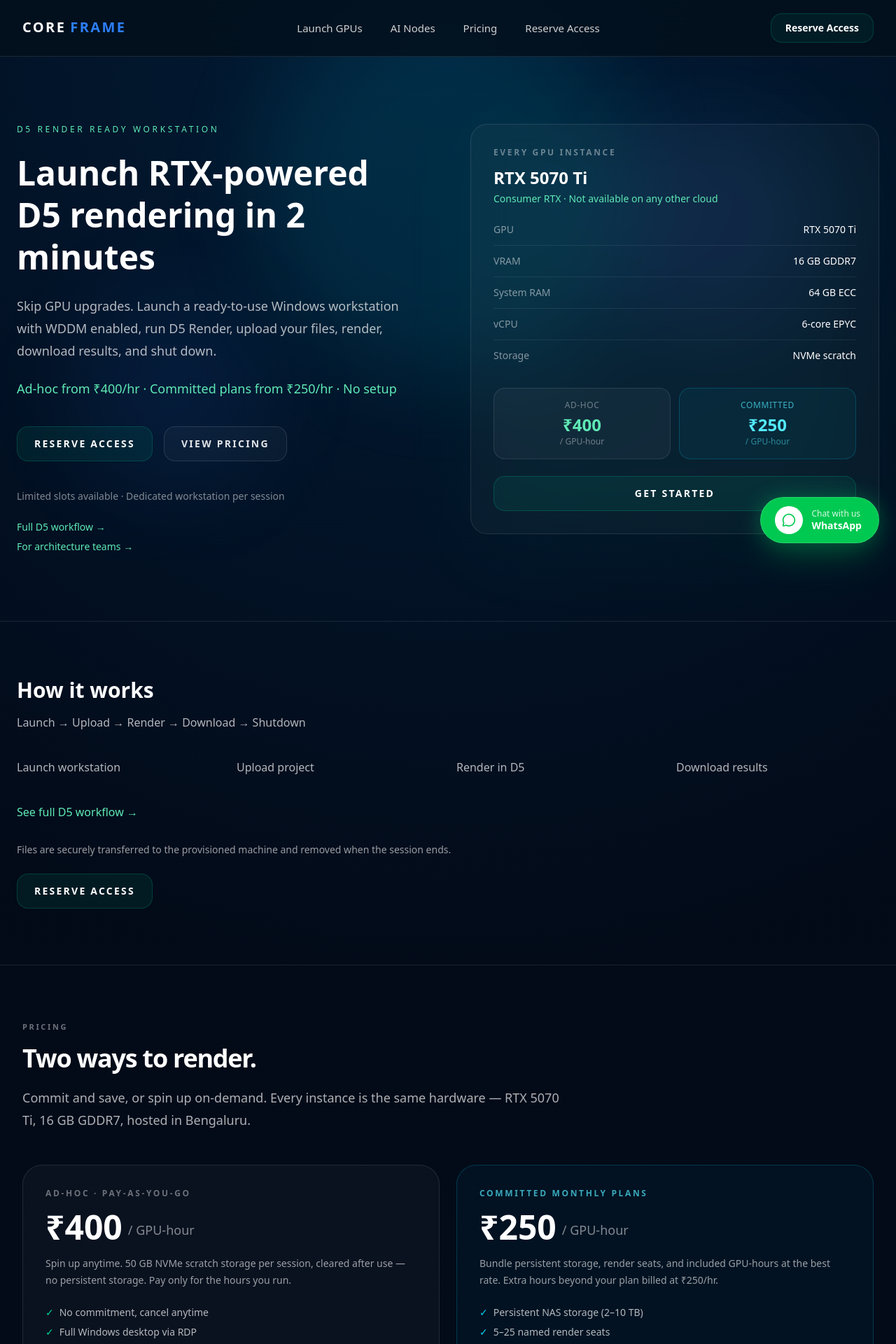
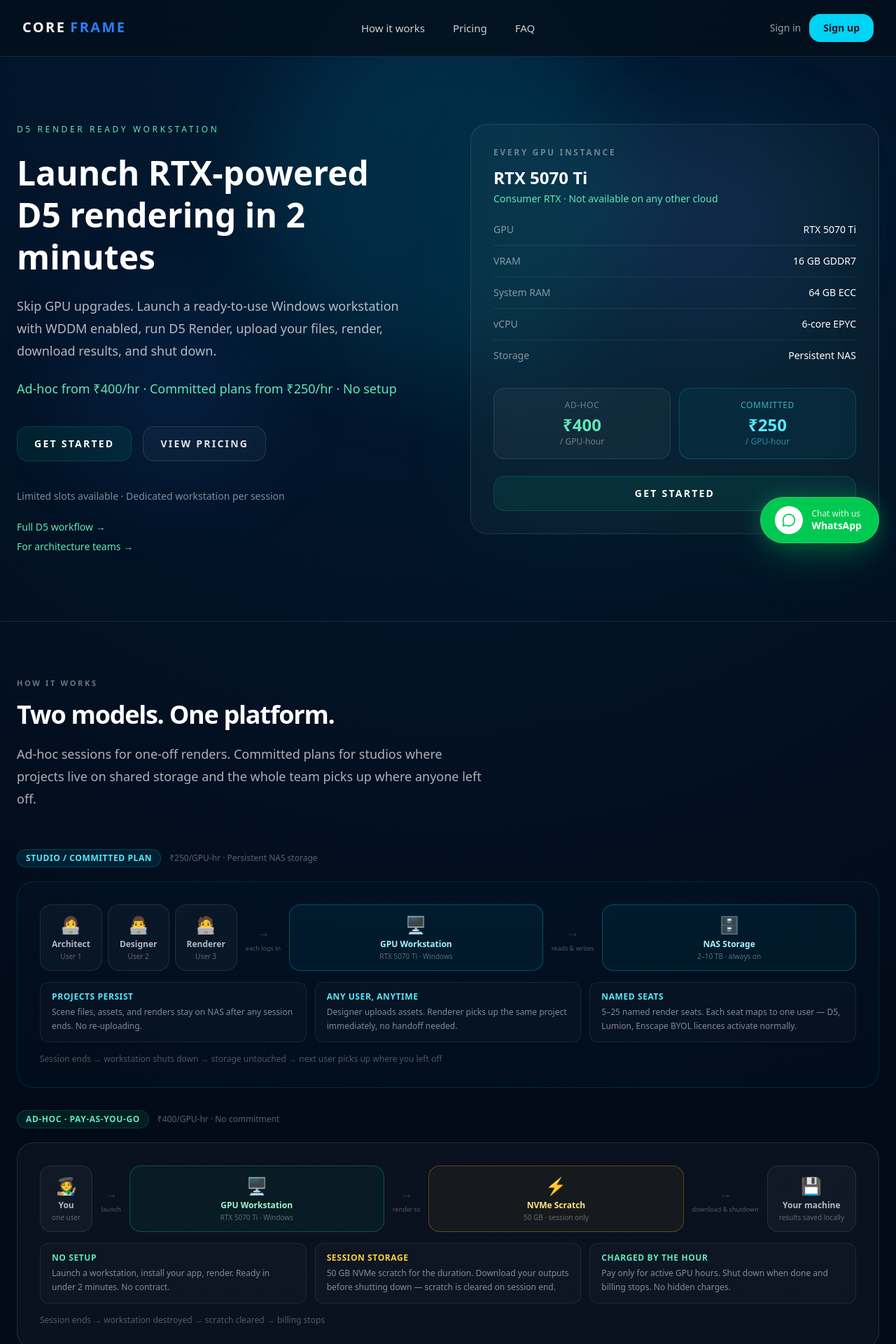
Before and after one commit to coreframecloud/coreframecloudwebsite, a Next.js app: page / in a window 1280 px wide. Shown: the top 1920 px of the page at 70% size. Built offline with nearby package versions, Linux system fonts and the light colour scheme.

Commit message:
fix: correct file transfer, hourly billing, tiered overage pricing trap

```diff
--- a/app/d5-render/page.tsx
+++ b/app/d5-render/page.tsx
@@ -22,7 +22,7 @@ const steps = [
   { n: "03", title: "Install D5 & activate your licence", body: "D5 Render is BYOL. Install it, sign in to your named-user account, and your licence activates instantly." },
   { n: "04", title: "Transfer your project", body: "Upload your scene files over the encrypted connection. Large project files transfer fast over our 1 Gbps dedicated link." },
   { n: "05", title: "Render", body: "Run D5 Render at full RTX 5070 Ti speed — GPU ray tracing, DLSS, and real-time path tracing all work. Render times typically drop 3–5× vs a mid-range local GPU." },
-  { n: "06", title: "Download & shut down", body: "Download your outputs and end the session. Billing stops to the minute. Scratch storage is cleared automatically." },
+  { n: "06", title: "Download & shut down", body: "Download your outputs and end the session. You are charged for the full hour. Scratch storage is cleared automatically." },
 ];
 
 const specs = [
@@ -62,7 +62,7 @@ export default function D5RenderPage() {
         name: "How much does a D5 Render cloud session cost?",
         acceptedAnswer: {
           "@type": "Answer",
-          text: "Ad-hoc sessions are ₹400/GPU-hour, billed to the minute. Committed monthly plans start at ₹24,000/month and bring the rate down to ₹250/GPU-hour.",
+          text: "Ad-hoc sessions are ₹400/GPU-hour, charged per full hour. Committed monthly plans start at ₹24,000/month with lower per-hour overage rates depending on the tier.",
         },
       },
     ],
@@ -87,7 +87,7 @@ export default function D5RenderPage() {
         <p className="mt-5 max-w-2xl text-base leading-8 text-slate-300">
           Skip the GPU upgrade cycle. Launch an RTX 5070 Ti Windows workstation in under 2 minutes,
           render your D5 scene at full speed, and shut down when you're done.
-          Billing stops to the minute. Data stays in India.
+          Charged per full hour. Data stays in India.
         </p>
 
         <div className="mt-6 flex flex-wrap gap-4 text-sm">
--- a/app/enscape-cloud-gpu/page.tsx
+++ b/app/enscape-cloud-gpu/page.tsx
@@ -97,7 +97,7 @@ export default function EnscapePage() {
           {[
             { title: "RTX ray tracing", body: "Enscape's ray-traced reflections, shadows, and GI run natively on the RTX 5070 Ti's dedicated RT cores — the same cores powering local RTX machines." },
             { title: "Works with your host app", body: "Install Revit, SketchUp, Rhino, or ArchiCAD on the same workstation. Enscape plugs in exactly as it does locally." },
-            { title: "No GPU upgrade needed", body: "Instead of buying a ₹60,000+ GPU to run Enscape smoothly, spin up a workstation for ₹400/hr and pay only when you need it." },
+            { title: "Skip the CapEx entirely", body: "A high-end RTX workstation with server-grade RAM, managed OS, and a dedicated connection costs lakhs to buy and maintain. With Coreframe you get the same hardware as a fully managed service — no procurement, no IT overhead, no upgrades." },
           ].map((c) => (
             <div key={c.title} className="rounded-[20px] border border-white/8 bg-white/[0.02] p-6">
               <h3 className="font-semibold text-white">{c.title}</h3>
--- a/app/enterprise/page.tsx
+++ b/app/enterprise/page.tsx
@@ -25,6 +25,8 @@ const plans = [
     storage: "2 TB",
     seats: "5",
     includedHours: "40",
+    extraRate: "₹350",
+    extraNote: "Best for occasional renders",
     highlight: false,
   },
   {
@@ -34,6 +36,8 @@ const plans = [
     storage: "5 TB",
     seats: "12",
     includedHours: "120",
+    extraRate: "₹250",
+    extraNote: "Best value per GPU-hour",
     highlight: true,
   },
   {
@@ -43,6 +47,8 @@ const plans = [
     storage: "10 TB",
     seats: "25",
     includedHours: "300",
+    extraRate: "₹200",
+    extraNote: "Volume discount",
     highlight: false,
   },
 ];
@@ -69,8 +75,10 @@ export default function EnterprisePage() {
           </h1>
           <p className="mt-5 max-w-xl text-base leading-8 text-slate-300">
             Lock in a monthly plan and get persistent project storage, named render seats,
-            and the best GPU-hour rate available — <span className="text-white font-medium">₹250/hr</span> vs ₹400/hr ad-hoc.
-            Extra hours beyond your included allocation are billed at ₹250/hr.
+            and a significantly better GPU-hour rate than ad-hoc ₹400/hr.
+            Extra-hour rates drop as you move up — from ₹350/hr on Studio down to{" "}
+            <span className="text-white font-medium">₹200/hr on Big Firm</span>.
+            Most studios find Medium Firm is where the value concentrates.
           </p>
         </div>
 
@@ -108,20 +116,25 @@ export default function EnterprisePage() {
                 <span className="text-4xl font-bold text-white">{plan.price}</span>
                 <span className="mb-1 text-sm text-white/40">/ month</span>
               </div>
-              <div className="mt-1 text-xs text-white/40">+ ₹250 / GPU-hour beyond included · Excl. GST</div>
+              <div className="mt-1 flex items-center gap-2">
+                <span className="text-xs text-white/40">+ {plan.extraRate} / GPU-hr beyond included · Excl. GST</span>
+                <span className={`text-[10px] font-semibold rounded-full px-2 py-0.5 ${plan.highlight ? "bg-cyan-400/15 text-cyan-300" : "bg-white/8 text-white/40"}`}>
+                  {plan.extraNote}
+                </span>
+              </div>
 
               <div className="mt-7 space-y-3 border-t border-white/8 pt-6">
                 {[
                   { label: "Persistent storage", value: plan.storage },
                   { label: "Named render seats", value: plan.seats },
                   { label: "Included GPU-hrs / mo", value: plan.includedHours + " hrs" },
-                  { label: "Extra GPU-hours", value: "₹250 / hr" },
+                  { label: "Extra GPU-hours", value: `${plan.extraRate} / hr` },
                   { label: "GPU", value: "RTX 5070 Ti" },
                   { label: "Minimum term", value: "1 month" },
                 ].map(({ label, value }) => (
                   <div key={label} className="flex items-center justify-between text-sm">
                     <span className="text-white/50">{label}</span>
-                    <span className="font-medium text-white">{value}</span>
+                    <span className={`font-medium ${label === "Extra GPU-hours" && plan.highlight ? "text-cyan-300" : "text-white"}`}>{value}</span>
                   </div>
                 ))}
               </div>
--- a/app/lumion-cloud-gpu/page.tsx
+++ b/app/lumion-cloud-gpu/page.tsx
@@ -52,7 +52,7 @@ export default function LumionPage() {
         name: "How much does Lumion cloud GPU cost in India?",
         acceptedAnswer: {
           "@type": "Answer",
-          text: "Ad-hoc sessions are ₹400/GPU-hour, billed to the minute. Committed monthly plans start at ₹24,000/month and bring the rate to ₹250/GPU-hour.",
+          text: "Ad-hoc sessions are ₹400/GPU-hour, charged per full hour. Committed monthly plans start at ₹24,000/month with lower per-hour overage rates by tier.",
         },
       },
     ],
--- a/components/home/hero-section.tsx
+++ b/components/home/hero-section.tsx
@@ -9,7 +9,7 @@ const gpuSpecs = [
   { label: "VRAM", value: "16 GB GDDR7" },
   { label: "System RAM", value: "64 GB ECC" },
   { label: "vCPU", value: "6-core EPYC" },
-  { label: "Storage", value: "NVMe scratch" },
+  { label: "Storage", value: "Persistent NAS" },
 ];
 
 export function HeroSection() {
@@ -36,17 +36,17 @@ export function HeroSection() {
             Ad-hoc from ₹400/hr · Committed plans from ₹250/hr · No setup
           </div>
 
-          <div className="mt-10 flex gap-4">
-            <InPageLink
-              targetId="reserve-access"
+          <div className="mt-10 flex flex-wrap gap-4">
+            <Link
+              href="/signup"
               className="cf-btn-primary"
               onClick={() => {
-                trackEvent("reserve_click", { location: "hero_primary" });
-                trackClarityEvent("reserve_click_hero");
+                trackEvent("signup_click", { location: "hero_primary" });
+                trackClarityEvent("signup_click_hero");
               }}
             >
-              Reserve Access
-            </InPageLink>
+              Get started
+            </Link>
 
             <InPageLink
               targetId="pricing"
@@ -56,7 +56,7 @@ export function HeroSection() {
                 trackClarityEvent("pricing_click_hero");
               }}
             >
-              View Pricing
+              View pricing
             </InPageLink>
           </div>
 
--- a/components/home/pricing-section.tsx
+++ b/components/home/pricing-section.tsx
@@ -28,24 +28,24 @@ export function PricingSection() {
               <span className="mb-1.5 text-lg text-white/50">/ GPU-hour</span>
             </div>
             <p className="mt-4 text-sm leading-6 text-white/60">
-              Spin up anytime. 50 GB NVMe scratch storage per session, cleared after use — no persistent storage. Pay only for the hours you run.
+              Spin up anytime, no contract. Charged per full hour. Best for one-off renders or trying the platform before committing.
             </p>
 
             <ul className="mt-6 space-y-2 text-sm text-white/70">
               <li className="flex gap-2"><span className="text-emerald-400">✓</span> No commitment, cancel anytime</li>
               <li className="flex gap-2"><span className="text-emerald-400">✓</span> Full Windows desktop via RDP</li>
               <li className="flex gap-2"><span className="text-emerald-400">✓</span> RTX 5070 Ti · 16 GB GDDR7</li>
-              <li className="flex gap-2"><span className="text-white/30">—</span> <span className="text-white/40">No persistent storage</span></li>
+              <li className="flex gap-2"><span className="text-white/30">—</span> <span className="text-white/40">Session scratch storage only — download outputs before shutting down</span></li>
             </ul>
 
             <div className="mt-8">
-              <InPageLink
-                targetId="reserve-access"
-                className="cf-btn-primary w-full text-center"
-                onClick={() => trackEvent("reserve_click", { location: "pricing_adhoc" })}
+              <Link
+                href="/signup"
+                className="cf-btn-primary w-full text-center block"
+                onClick={() => trackEvent("signup_click", { location: "pricing_adhoc" })}
               >
-                Get Started
-              </InPageLink>
+                Get started
+              </Link>
             </div>
           </div>
 
@@ -59,7 +59,7 @@ export function PricingSection() {
               <span className="mb-1.5 text-lg text-white/50">/ GPU-hour</span>
             </div>
             <p className="mt-4 text-sm leading-6 text-white/60">
-              Bundle persistent storage, render seats, and included GPU-hours at the best rate. Extra hours beyond your plan billed at ₹250/hr.
+              Bundle persistent storage, render seats, and included GPU-hours. Extra-hour rates drop as you move up — ₹350/hr on Studio, ₹250/hr on Medium Firm, ₹200/hr on Big Firm.
             </p>
 
             <ul className="mt-6 space-y-2 text-sm text-white/70">
--- a/components/home/site-header.tsx
+++ b/components/home/site-header.tsx
@@ -9,10 +9,9 @@ import { InPageLink } from "@/components/ui/in-page-link";
 import { trackEvent } from "@/lib/analytics";
 
 const navItems = [
-  { label: "Launch GPUs", targetId: "launch-gpus" },
-  { label: "AI Nodes", targetId: "ai-nodes" },
+  { label: "How it works", targetId: "how-it-works" },
   { label: "Pricing", targetId: "pricing" },
-  { label: "Reserve Access", targetId: "reserve-access" },
+  { label: "FAQ", targetId: "faq" },
 ];
 
 export function SiteHeader() {
@@ -60,18 +59,21 @@ export function SiteHeader() {
           ))}
         </nav>
 
-        <div className="hidden shrink-0 xl:flex">
-          <InPageLink
-            targetId="reserve-access"
-            className="inline-flex items-center justify-center rounded-2xl border border-emerald-400/20 bg-emerald-400/[0.06] px-5 py-2.5 text-sm font-semibold text-white transition hover:border-emerald-300/35 hover:bg-emerald-400/[0.1]"
-            onClick={() =>
-              trackEvent("reserve_click", {
-                location: "header_cta",
-              })
-            }
+        <div className="hidden shrink-0 items-center gap-3 xl:flex">
+          <Link
+            href="https://control.coreframecloud.com/customer/"
+            className="text-sm font-medium text-white/60 transition hover:text-white"
+            onClick={() => trackEvent("signin_click", { location: "header_cta" })}
           >
-            Reserve Access
-          </InPageLink>
+            Sign in
+          </Link>
+          <Link
+            href="/signup"
+            className="inline-flex items-center justify-center rounded-2xl bg-cyan-400 px-5 py-2.5 text-sm font-semibold text-slate-900 transition hover:bg-cyan-300"
+            onClick={() => trackEvent("signup_click", { location: "header_cta" })}
+          >
+            Sign up
+          </Link>
         </div>
 
         <button
@@ -113,18 +115,22 @@ export function SiteHeader() {
               </InPageLink>
             ))}
 
-            <InPageLink
-              targetId="reserve-access"
-              onClick={() => {
-                setOpen(false);
-                trackEvent("reserve_click", {
-                  location: "mobile_menu_cta",
-                });
-              }}
-              className="mt-3 inline-flex items-center justify-center rounded-xl border border-emerald-400/20 bg-emerald-400/[0.06] px-5 py-3 text-sm font-semibold text-white"
-            >
-              Reserve Access
-            </InPageLink>
+            <div className="mt-3 flex gap-3">
+              <Link
+                href="https://control.coreframecloud.com/customer/"
+                onClick={() => { setOpen(false); trackEvent("signin_click", { location: "mobile_menu" }); }}
+                className="flex-1 inline-flex items-center justify-center rounded-xl border border-white/10 px-5 py-3 text-sm font-medium text-white/70"
+              >
+                Sign in
+              </Link>
+              <Link
+                href="/signup"
+                onClick={() => { setOpen(false); trackEvent("signup_click", { location: "mobile_menu" }); }}
+                className="flex-1 inline-flex items-center justify-center rounded-xl bg-cyan-400 px-5 py-3 text-sm font-semibold text-slate-900"
+              >
+                Sign up
+              </Link>
+            </div>
           </div>
         </div>
       )}
--- a/components/home/workflow-section.tsx
+++ b/components/home/workflow-section.tsx
@@ -1,43 +1,167 @@
-import { InPageLink } from "@/components/ui/in-page-link";
 import Link from "next/link";
+
+/* ── shared node component ── */
+function Node({
+  icon,
+  label,
+  sub,
+  accent,
+}: {
+  icon: string;
+  label: string;
+  sub?: string;
+  accent?: "cyan" | "emerald" | "amber" | "slate";
+}) {
+  const border =
+    accent === "cyan"
+      ? "border-cyan-400/30 bg-cyan-400/[0.05]"
+      : accent === "emerald"
+        ? "border-emerald-400/30 bg-emerald-400/[0.05]"
+        : accent === "amber"
+          ? "border-amber-400/30 bg-amber-400/[0.05]"
+          : "border-white/10 bg-white/[0.03]";
+  const text =
+    accent === "cyan"
+      ? "text-cyan-200"
+      : accent === "emerald"
+        ? "text-emerald-200"
+        : accent === "amber"
+          ? "text-amber-200"
+          : "text-white/70";
+
+  return (
+    <div className={`rounded-2xl border ${border} px-4 py-3 text-center`}>
+      <div className="text-2xl">{icon}</div>
+      <div className={`mt-1 text-xs font-semibold ${text}`}>{label}</div>
+      {sub && <div className="mt-0.5 text-[10px] text-white/35">{sub}</div>}
+    </div>
+  );
+}
+
+function Arrow({ label }: { label?: string }) {
+  return (
+    <div className="flex flex-col items-center justify-center gap-1 px-1">
+      <div className="text-white/20 text-lg">→</div>
+      {label && <div className="text-[9px] text-white/30 text-center leading-tight">{label}</div>}
+    </div>
+  );
+}
 
 export function WorkflowSection() {
   return (
-    <section className="border-b border-white/10">
-      <div className="max-w-7xl mx-auto px-6 py-20">
+    <section id="how-it-works" className="border-b border-white/10">
+      <div className="mx-auto max-w-7xl px-6 py-20">
 
-        <h2 className="text-3xl font-semibold text-white">
-          How it works
+        <div className="cf-eyebrow">How it works</div>
+        <h2 className="mt-4 cf-section-title">
+          Two models. One platform.
         </h2>
-
-        <p className="mt-4 text-white/70">
-          Launch → Upload → Render → Download → Shutdown
+        <p className="mt-5 cf-section-copy max-w-2xl">
+          Ad-hoc sessions for one-off renders. Committed plans for studios where
+          projects live on shared storage and the whole team picks up where anyone left off.
         </p>
 
-        <div className="mt-10 grid lg:grid-cols-4 gap-6 text-white/70">
+        {/* ── B2B Committed ── */}
+        <div className="mt-14">
+          <div className="flex items-center gap-3 mb-5">
+            <span className="rounded-full bg-cyan-400/10 border border-cyan-400/20 px-3 py-1 text-xs font-semibold uppercase tracking-wider text-cyan-300">
+              Studio / Committed plan
+            </span>
+            <span className="text-xs text-white/35">₹250/GPU-hr · Persistent NAS storage</span>
+          </div>
 
-          <div>Launch workstation</div>
-          <div>Upload project</div>
-          <div>Render in D5</div>
-          <div>Download results</div>
+          <div className="rounded-[24px] border border-cyan-400/15 bg-cyan-400/[0.02] p-6 md:p-8">
+            {/* Users row */}
+            <div className="flex flex-wrap items-center gap-2 mb-4">
+              <div className="flex gap-2">
+                <Node icon="👩‍💻" label="Architect" sub="User 1" accent="slate" />
+                <Node icon="👨‍💻" label="Designer" sub="User 2" accent="slate" />
+                <Node icon="🧑‍💻" label="Renderer" sub="User 3" accent="slate" />
+              </div>
+              <Arrow label="each logs in" />
+              <div className="flex-1 min-w-[140px]">
+                <Node icon="🖥️" label="GPU Workstation" sub="RTX 5070 Ti · Windows" accent="cyan" />
+              </div>
+              <Arrow label="reads & writes" />
+              <div className="flex-1 min-w-[140px]">
+                <Node icon="🗄️" label="NAS Storage" sub="2–10 TB · always on" accent="cyan" />
+              </div>
+            </div>
 
+            {/* What persists */}
+            <div className="mt-4 grid gap-3 sm:grid-cols-3 text-sm">
+              <div className="rounded-xl border border-white/8 bg-white/[0.02] px-4 py-3">
+                <div className="text-cyan-300 font-semibold text-xs uppercase tracking-wider mb-1">Projects persist</div>
+                <div className="text-white/50 text-xs leading-5">Scene files, assets, and renders stay on NAS after any session ends. No re-uploading.</div>
+              </div>
+              <div className="rounded-xl border border-white/8 bg-white/[0.02] px-4 py-3">
+                <div className="text-cyan-300 font-semibold text-xs uppercase tracking-wider mb-1">Any user, anytime</div>
+                <div className="text-white/50 text-xs leading-5">Designer uploads assets. Renderer picks up the same project immediately, no handoff needed.</div>
+              </div>
+              <div className="rounded-xl border border-white/8 bg-white/[0.02] px-4 py-3">
+                <div className="text-cyan-300 font-semibold text-xs uppercase tracking-wider mb-1">Named seats</div>
+                <div className="text-white/50 text-xs leading-5">5–25 named render seats. Each seat maps to one user — D5, Lumion, Enscape BYOL licences activate normally.</div>
+              </div>
+            </div>
+
+            <div className="mt-4 text-xs text-white/30">
+              Session ends → workstation shuts down → storage untouched → next user picks up where you left off
+            </div>
+          </div>
         </div>
 
-        {/* 🔥 INTERNAL LINK (NEW) */}
-        <div className="mt-10">
-          <Link href="/d5-render" className="text-emerald-300 hover:underline">
-            See full D5 workflow →
-          </Link>
+        {/* ── B2C Ad-hoc ── */}
+        <div className="mt-8">
+          <div className="flex items-center gap-3 mb-5">
+            <span className="rounded-full bg-emerald-400/10 border border-emerald-400/20 px-3 py-1 text-xs font-semibold uppercase tracking-wider text-emerald-300">
+              Ad-hoc · Pay-as-you-go
+            </span>
+            <span className="text-xs text-white/35">₹400/GPU-hr · No commitment</span>
+          </div>
+
+          <div className="rounded-[24px] border border-white/10 bg-white/[0.03] p-6 md:p-8">
+            <div className="flex flex-wrap items-center gap-2 mb-4">
+              <Node icon="🧑‍🎨" label="You" sub="one user" accent="slate" />
+              <Arrow label="launch" />
+              <div className="flex-1 min-w-[140px]">
+                <Node icon="🖥️" label="GPU Workstation" sub="RTX 5070 Ti · Windows" accent="emerald" />
+              </div>
+              <Arrow label="render to" />
+              <div className="flex-1 min-w-[140px]">
+                <Node icon="⚡" label="NVMe Scratch" sub="50 GB · session only" accent="amber" />
+              </div>
+              <Arrow label="download & shutdown" />
+              <Node icon="💾" label="Your machine" sub="results saved locally" accent="slate" />
+            </div>
+
+            <div className="mt-4 grid gap-3 sm:grid-cols-3 text-sm">
+              <div className="rounded-xl border border-white/8 bg-white/[0.02] px-4 py-3">
+                <div className="text-emerald-300 font-semibold text-xs uppercase tracking-wider mb-1">No setup</div>
+                <div className="text-white/50 text-xs leading-5">Launch a workstation, install your app, render. Ready in under 2 minutes. No contract.</div>
+              </div>
+              <div className="rounded-xl border border-white/8 bg-white/[0.02] px-4 py-3">
+                <div className="text-amber-300 font-semibold text-xs uppercase tracking-wider mb-1">Session storage</div>
+                <div className="text-white/50 text-xs leading-5">50 GB NVMe scratch for the duration. Download your outputs before shutting down — scratch is cleared on session end.</div>
+              </div>
+              <div className="rounded-xl border border-white/8 bg-white/[0.02] px-4 py-3">
+                <div className="text-emerald-300 font-semibold text-xs uppercase tracking-wider mb-1">Charged by the hour</div>
+                <div className="text-white/50 text-xs leading-5">Pay only for active GPU hours. Shut down when done and billing stops. No hidden charges.</div>
+              </div>
+            </div>
+
+            <div className="mt-4 text-xs text-white/30">
+              Session ends → workstation destroyed → scratch cleared → billing stops
+            </div>
+          </div>
         </div>
 
-        <div className="mt-8 text-sm text-white/60">
-          Files are securely transferred to the provisioned machine and removed when the session ends.
-        </div>
-
-        <div className="mt-6">
-          <InPageLink targetId="reserve-access" className="cf-btn-primary">
-            Reserve Access
-          </InPageLink>
+        <div className="mt-8 flex flex-wrap gap-4">
+          <Link href="/signup" className="cf-btn-primary">
+            Get started
+          </Link>
+          <Link href="/enterprise" className="cf-btn-secondary">
+            See committed plans
+          </Link>
         </div>
 
       </div>
```
Also changed, not shown: components/home/faq-section.tsx (+4 -4 lines).
